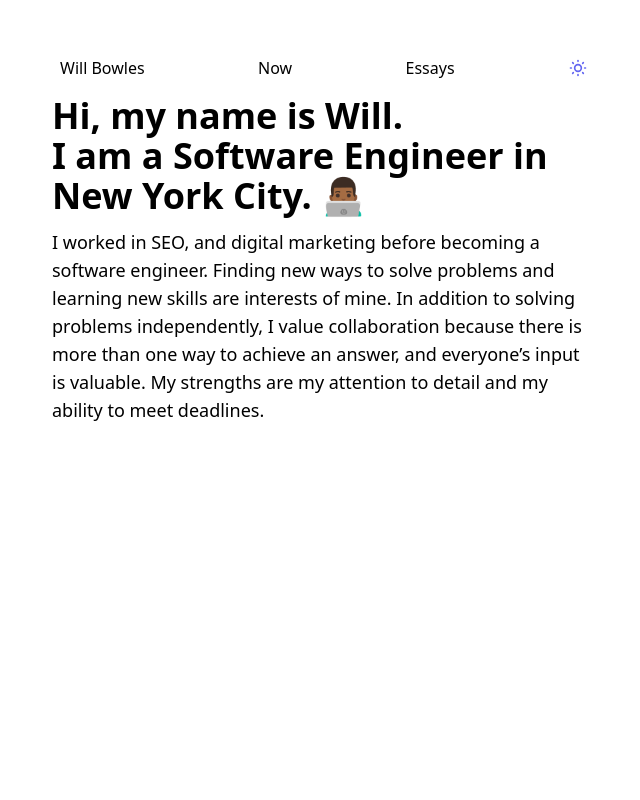
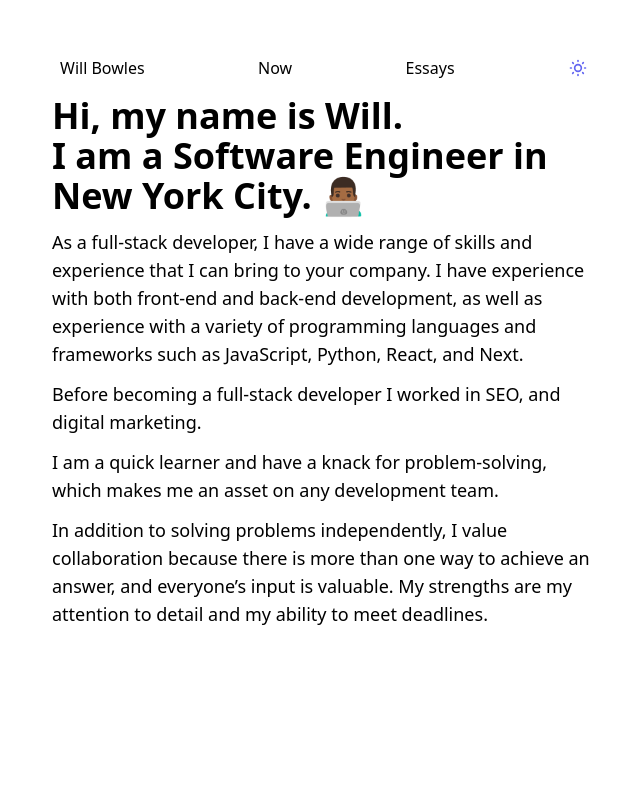
Before and after one commit to vvillbiii/will-blog, a Next.js app: page / in a window 1280 px wide. Shown: the top 800 px of the page, without its empty margins (316-956 px from the left). Built offline with nearby package versions, Linux system fonts and the light colour scheme; no server answers.

Commit message:
added more content to homepage

```diff
--- a/pages/index.js
+++ b/pages/index.js
@@ -16,13 +16,25 @@ export default function Home() {
             City. 👨🏾‍💻
           </h1>
           <p className="mt-3 text-lg">
-            I worked in SEO, and digital marketing before becoming a software
-            engineer. Finding new ways to solve problems and learning new skills
-            are interests of mine. In addition to solving problems
-            independently, I value collaboration because there is more than one
-            way to achieve an answer, and everyone’s input is valuable. My
-            strengths are my attention to detail and my ability to meet
-            deadlines.
+            As a full-stack developer, I have a wide range of skills and
+            experience that I can bring to your company. I have experience with
+            both front-end and back-end development, as well as experience with
+            a variety of programming languages and frameworks such as
+            JavaScript, Python, React, and Next.
+          </p>
+          <p className="mt-3 text-lg">
+            Before becoming a full-stack developer I worked in SEO, and digital
+            marketing.
+          </p>
+          <p className="mt-3 text-lg">
+            I am a quick learner and have a knack for problem-solving, which
+            makes me an asset on any development team.
+          </p>
+          <p className="mt-3 text-lg">
+            In addition to solving problems independently, I value collaboration
+            because there is more than one way to achieve an answer, and
+            everyone’s input is valuable. My strengths are my attention to
+            detail and my ability to meet deadlines.
           </p>
         </main>
       </div>
```
